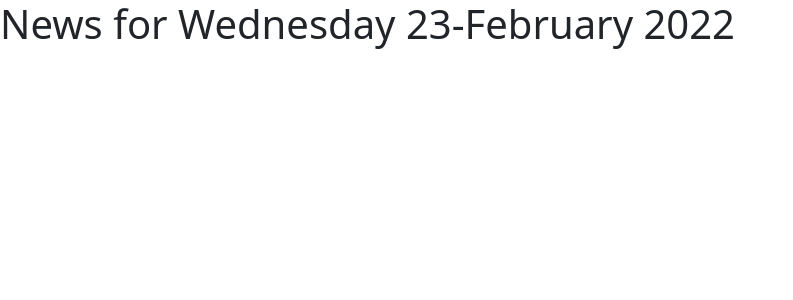
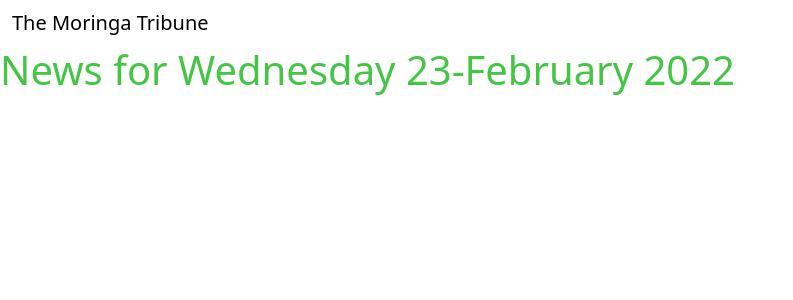
Before and after one commit to CosBett/The-Moringa-Tribune, a Django app: page /news/today in a window 1280 px wide. Shown: the top 300 px of the page, without its empty margins (0-793 px from the left). Run offline with Django 4.2, Linux system fonts and the light colour scheme; some libraries are stand-ins or nearby versions.

Commit message:
add static css file and configure

```diff
--- a/news/templates/all-news/base.html
+++ b/news/templates/all-news/base.html
@@ -1,4 +1,4 @@
-{% load django_bootstrap5 %}
+{% load django_bootstrap5 %} {% load static %}
 <!DOCTYPE html>
 <html lang="en">
 
@@ -8,15 +8,15 @@
   <meta name="viewport" content="width=device-width, initial-scale=1.0"> {% if title%}
   <title>Moringa Tribune - {{title}}</title>
   {% else %}
-  <title>Moringa Tribune</title>{% endif %} {% block styles%}{% bootstrap_css%}{% endblock %}
+  <title>Moringa Tribune</title>{% endif %} {% block styles %} {% bootstrap_css %}
+  <link rel="stylesheet" href="{% static 'css/basenews.css' %}"> {% endblock %}
 </head>
 
 <body>
-  {% block content %}
-  <h1>News for {{date|date:'l d-F Y'}}</h1>
-  {% endblock %} {% block scripts %}
+  {% include 'navbar.html'%} {% block content %}
+  <h1>News for {{date|date:'l d-F Y'}}</h1>{% endblock %} {% block scripts %}
   <script src="https://ajax.googleapis.com/ajax/libs/jquery/3.2.1/jquery.min.js"></script>
-  {% bootstrap_javascript %} {% endblock %}
+  {% bootstrap_javascript %}{% endblock %}
 </body>
 
 </html>
--- /dev/null
+++ b/news/templates/navbar.html
@@ -0,0 +1,18 @@
+<!DOCTYPE html>
+<html lang="en">
+
+<head>
+
+  <meta charset="utf-8">
+  <meta name="viewport" content="width=device-width, initial-scale=1">
+</head>
+
+<body>
+  <nav class="navbar navbar-inverse">
+    <div class="container-fluid">
+      <div class="navbar-header">
+        <a class="navbar-brand" href="{% url 'newsToday' %}">The Moringa Tribune</a>
+      </div>
+    </div>
+  </nav>
+</body>
--- /dev/null
+++ b/static/css/basenews.css
@@ -0,0 +1,3 @@
+h1 {
+  color: rgb(69, 197, 69);
+}
--- a/tribune/settings.py
+++ b/tribune/settings.py
@@ -10,6 +10,7 @@ For the full list of settings and their values, see
 https://docs.djangoproject.com/en/4.0/ref/settings/
 """
 
+import os
 from pathlib import Path
 
 # Build paths inside the project like this: BASE_DIR / 'subdir'.
@@ -120,6 +121,9 @@ USE_TZ = True
 # https://docs.djangoproject.com/en/4.0/howto/static-files/
 
 STATIC_URL = 'static/'
+STATICFILES_DIRS =[
+    os.path.join(BASE_DIR, 'static')
+]
 
 # Default primary key field type
 # https://docs.djangoproject.com/en/4.0/ref/settings/#default-auto-field
```
